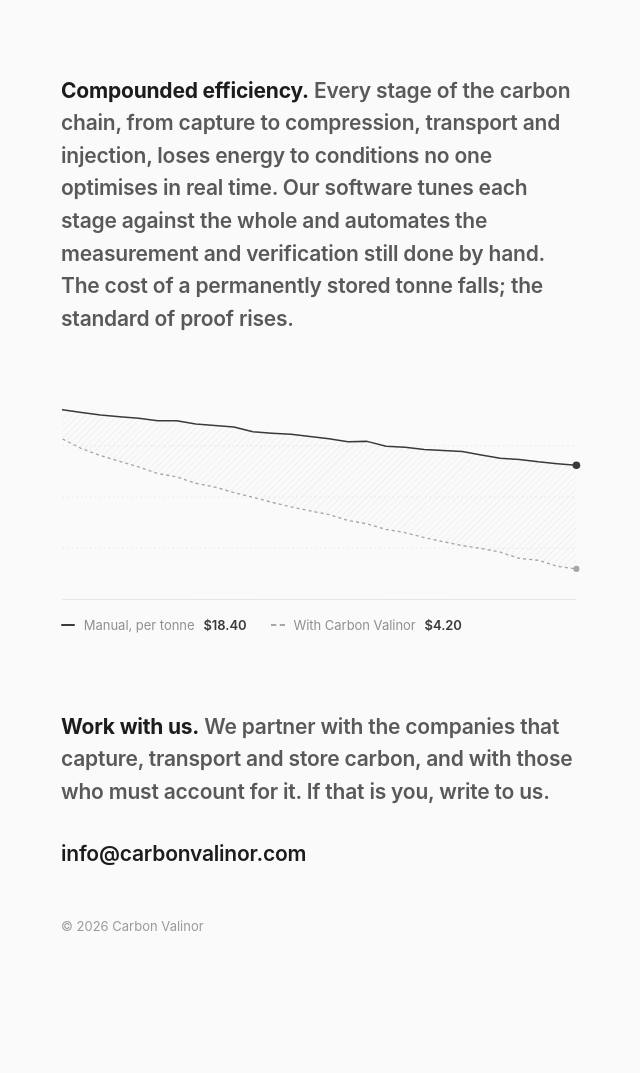
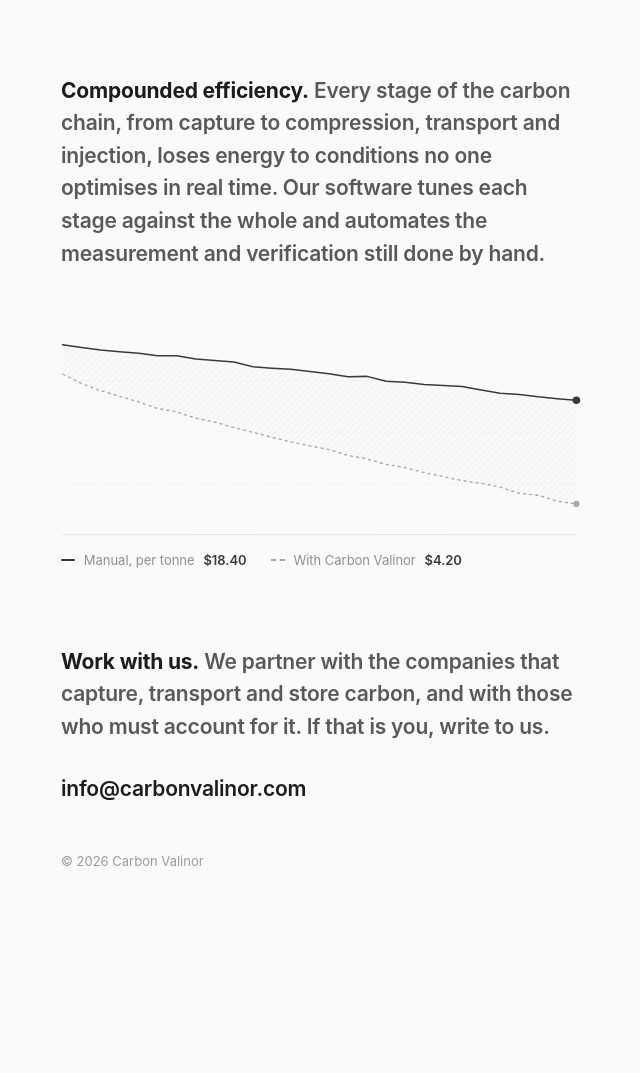
Before and after one commit to minimagate/carbon-valinor, an Astro site: page / in a window 1280 px wide. Shown: the part 1203-2276 px from the top of the page, without its empty margins (319-959 px from the left). After the commit the page ends 2216 px from the top, so only its background shows below. Built offline with nearby package versions, Linux system fonts and the light colour scheme; Astro itself is replaced by a stand-in of ours.

Commit message:
Update index.astro

```diff
--- a/src/pages/index.astro
+++ b/src/pages/index.astro
@@ -66,8 +66,6 @@ import { monitored, verified, manualCost, ourCost } from "../data/series";
                 injection, loses energy to conditions no one optimises in real
                 time. Our software tunes each stage against the whole and
                 automates the measurement and verification still done by hand.
-                The cost of a permanently stored tonne falls; the standard of
-                proof rises.
             </p>
             <Chart
                 id="cost"
```
